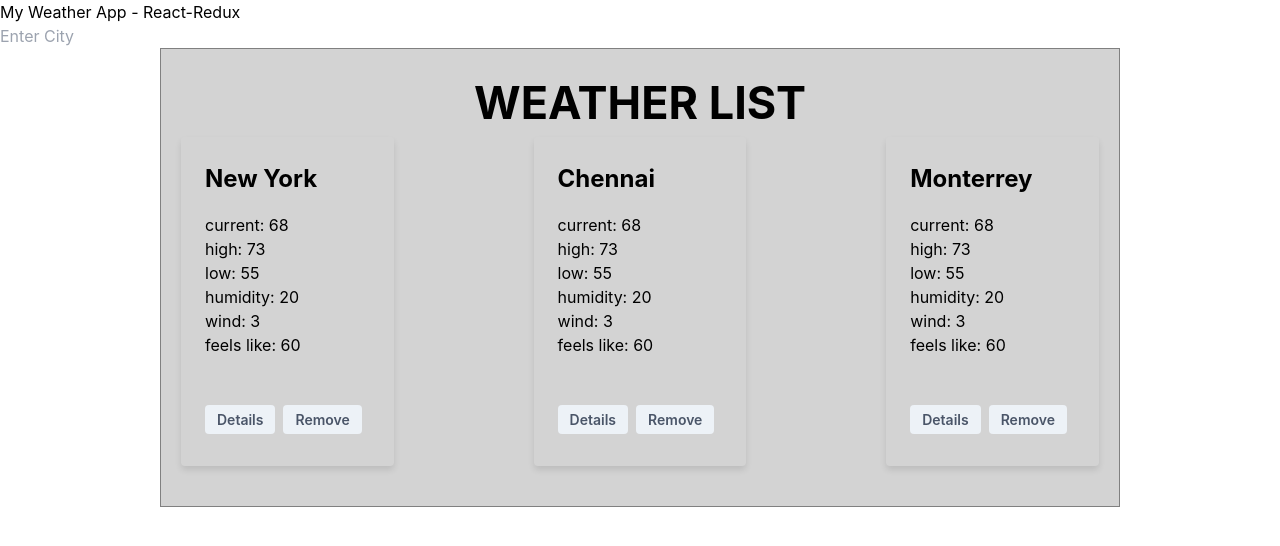
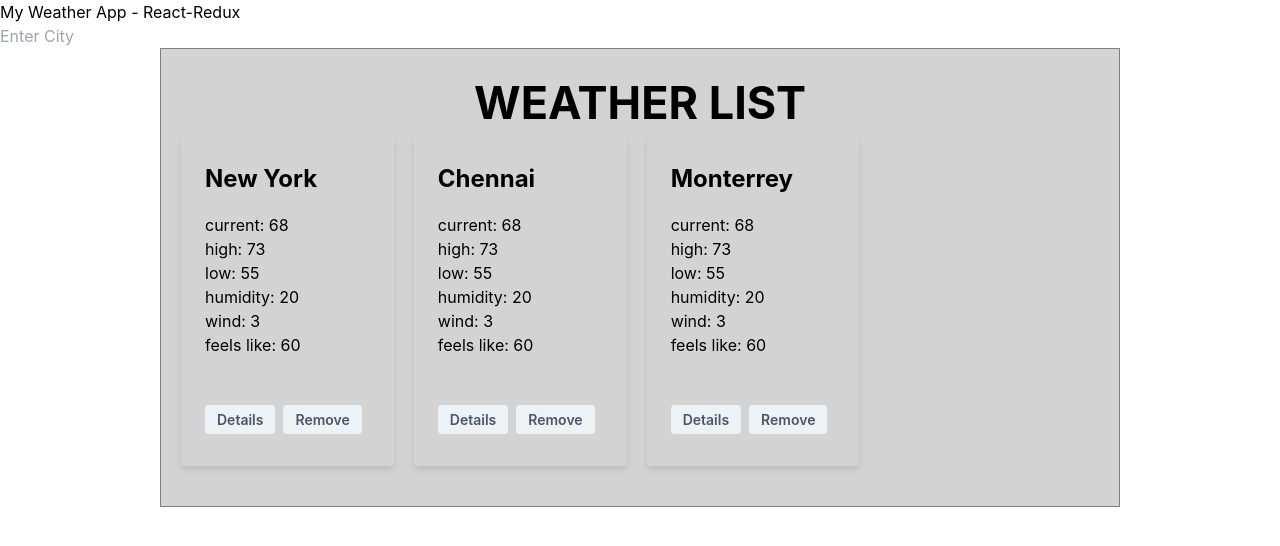
Before and after one commit to robert-a-johnston/weather-with-react-redux, a React (Create React App) app: page / in a window 1280 px wide. Shown: the top 546 px of the page. Built offline with nearby package versions, Linux system fonts and the light colour scheme.

Commit message:
Add formatting

```diff
--- a/src/App.js
+++ b/src/App.js
@@ -25,7 +25,7 @@ function App() {
         <Link to="/">
           <h1>My Weather App - React-Redux</h1>
         </Link>
-      <div><AddCityForm addCity={addCity}/></div>
+        <div><AddCityForm addCity={addCity}/></div>
       </div>
       <div className="contentArea">
         <Routes>
--- a/src/components/home/HomePage.css
+++ b/src/components/home/HomePage.css
@@ -1,11 +1,12 @@
-.title{
+.title {
     text-align: center;
     font-size: 45px;
     font-weight: bold;
-}
-.weatherList{
+  }
+
+  .weatherList {
     display: flex;
     flex-wrap: wrap;
-    justify-content: space-between;
     margin-bottom: 20px;
+    gap: 20px;
   }
```
